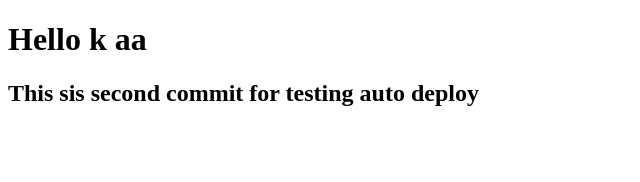
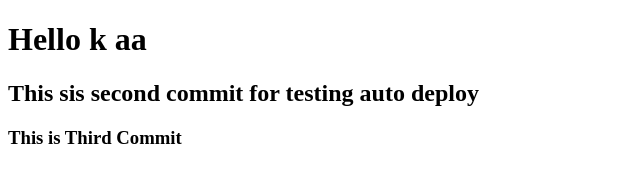
Before and after one commit to PrashrayaPanta/Test1, a plain HTML site: page index.html in a window 1280 px wide. Shown: the whole page, without its empty margins (0-640 px from the left). Drawn offline with Linux system fonts and the light colour scheme.

Commit message:
third commmit

```diff
--- a/index.html
+++ b/index.html
@@ -8,5 +8,6 @@
   <body>
     <h1>Hello k aa</h1>
     <h2>This sis second commit for testing auto deploy</h2>
+    <h3>This is Third Commit</h3>
   </body>
 </html>
```
